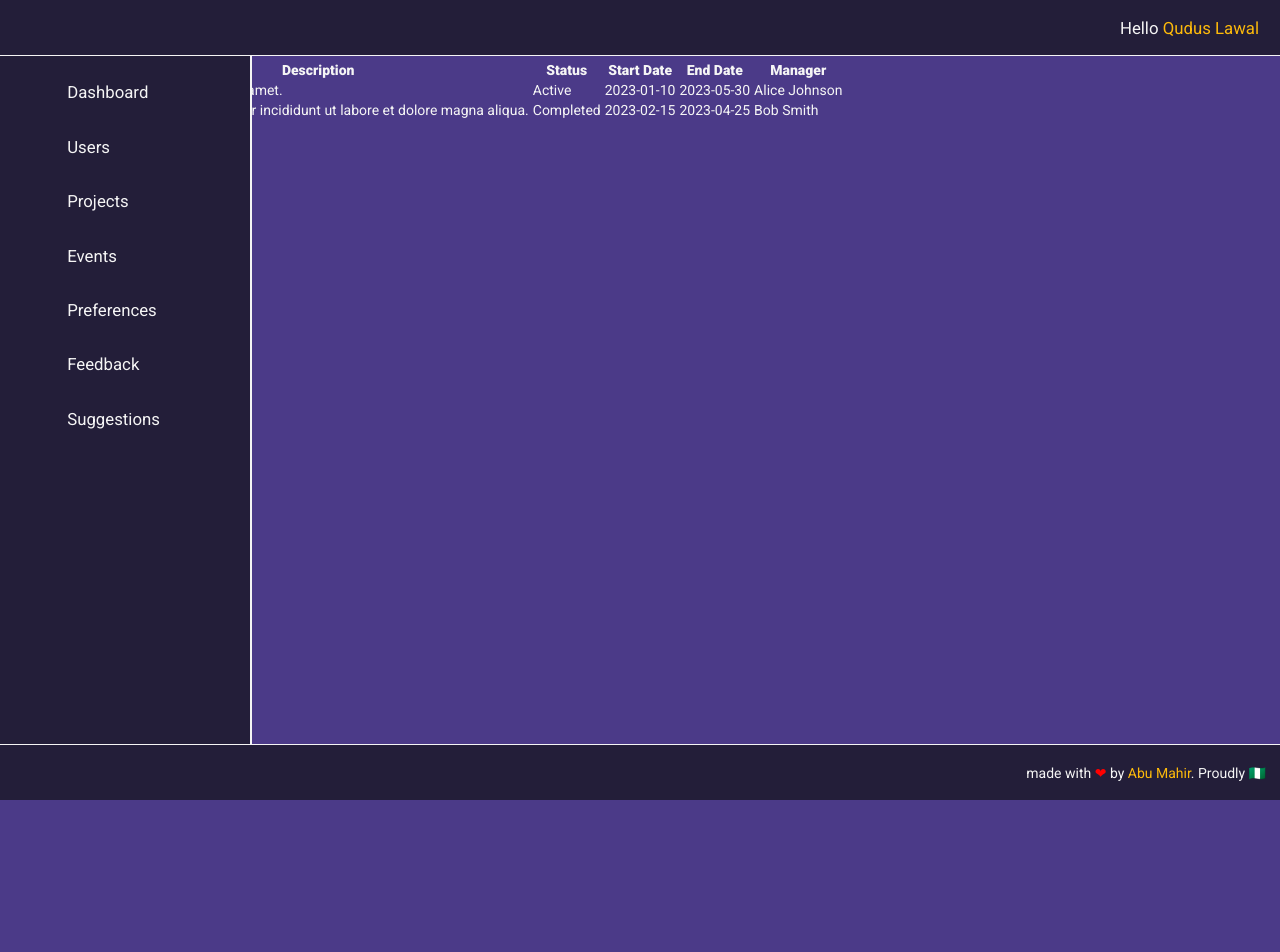
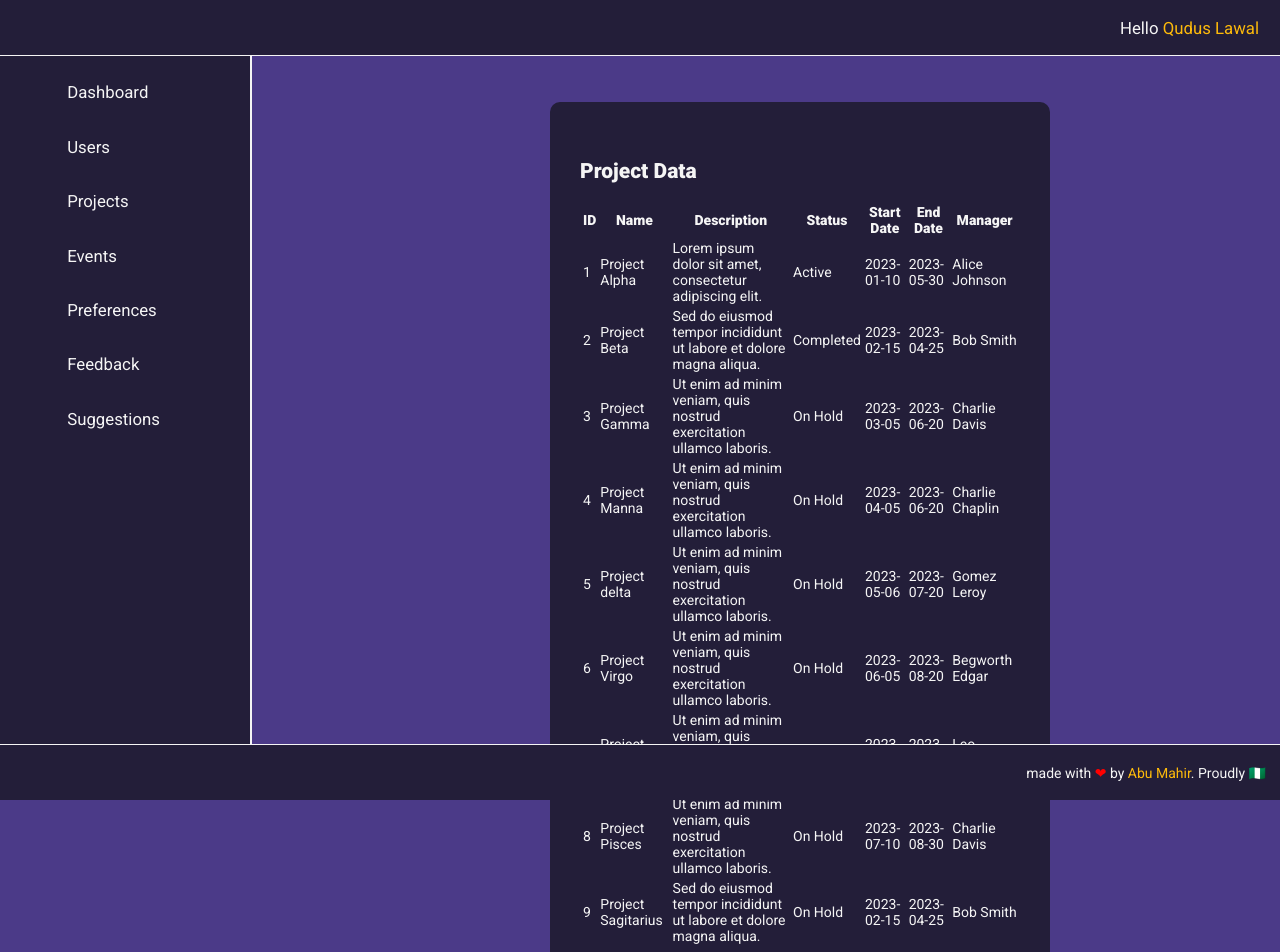
Before and after one commit to AbuMahir980/react-dashboard, a React (Vite) app: page /dashboard/projects in a window 1280 px wide. Shown: the top 952 px of the page. Before the commit the page ends 800 px from the top, so only its background shows below. Built offline with nearby package versions, Linux system fonts and the light colour scheme.

Commit message:
Input data values for project component

```diff
--- a/src/components/Dashboard/Projects.jsx
+++ b/src/components/Dashboard/Projects.jsx
@@ -2,6 +2,7 @@ import Header from "./components/Header";
 import Sidebar from "./components/Sidebar";
 import Footer from "./components/Footer";
 import Userprofile from "./datas/Userprofile";
+import { projectsData } from "./datas/Projects";
 
 const Projects = (props) => {
     const {user} = props
@@ -10,7 +11,8 @@ const Projects = (props) => {
             <div>
                 <Header user={Userprofile}/>
                 <Sidebar />
-                <main>
+                <main className="contents">
+                    <div className="content-min">
                         <h2>Project Data</h2>
 
                         <table>
@@ -29,26 +31,101 @@ const Projects = (props) => {
                             <tbody>
                                 {/* <!-- Replace the content inside the tbody with your dynamic project data --> */}
                                 <tr>
-                                <td>1</td>
-                                <td>Project Alpha</td>
-                                <td>Lorem ipsum dolor sit amet.</td>
-                                <td>Active</td>
-                                <td>2023-01-10</td>
-                                <td>2023-05-30</td>
-                                <td>Alice Johnson</td>
+                                    <td>{projectsData[0].id}</td>
+                                    <td>{projectsData[0].name}</td>
+                                    <td>{projectsData[0].description}</td>
+                                    <td>{projectsData[0].status}</td>
+                                    <td>{projectsData[0].startDate}</td>
+                                    <td>{projectsData[0].endDate}</td>
+                                    <td>{projectsData[0].manager}</td>
+                                </tr>
+
+                                <tr>
+                                    <td>{projectsData[1].id}</td>
+                                    <td>{projectsData[1].name}</td>
+                                    <td>{projectsData[1].description}</td>
+                                    <td>{projectsData[1].status}</td>
+                                    <td>{projectsData[1].startDate}</td>
+                                    <td>{projectsData[1].endDate}</td>
+                                    <td>{projectsData[1].manager}</td>
                                 </tr>
                                 <tr>
-                                <td>2</td>
-                                <td>Project Beta</td>
-                                <td>Sed do eiusmod tempor incididunt ut labore et dolore magna aliqua.</td>
-                                <td>Completed</td>
-                                <td>2023-02-15</td>
-                                <td>2023-04-25</td>
-                                <td>Bob Smith</td>
+                                    <td>{projectsData[2].id}</td>
+                                    <td>{projectsData[2].name}</td>
+                                    <td>{projectsData[2].description}</td>
+                                    <td>{projectsData[2].status}</td>
+                                    <td>{projectsData[2].startDate}</td>
+                                    <td>{projectsData[2].endDate}</td>
+                                    <td>{projectsData[2].manager}</td>
                                 </tr>
+                                <tr>
+                                    <td>{projectsData[3].id}</td>
+                                    <td>{projectsData[3].name}</td>
+                                    <td>{projectsData[3].description}</td>
+                                    <td>{projectsData[3].status}</td>
+                                    <td>{projectsData[3].startDate}</td>
+                                    <td>{projectsData[3].endDate}</td>
+                                    <td>{projectsData[3].manager}</td>
+                                </tr>
+                                <tr>
+                                    <td>{projectsData[4].id}</td>
+                                    <td>{projectsData[4].name}</td>
+                                    <td>{projectsData[4].description}</td>
+                                    <td>{projectsData[4].status}</td>
+                                    <td>{projectsData[4].startDate}</td>
+                                    <td>{projectsData[4].endDate}</td>
+                                    <td>{projectsData[4].manager}</td>
+                                </tr>
+                                <tr>
+                                    <td>{projectsData[5].id}</td>
+                                    <td>{projectsData[5].name}</td>
+                                    <td>{projectsData[5].description}</td>
+                                    <td>{projectsData[5].status}</td>
+                                    <td>{projectsData[5].startDate}</td>
+                                    <td>{projectsData[5].endDate}</td>
+                                    <td>{projectsData[5].manager}</td>
+                                </tr>
+                                <tr>
+                                    <td>{projectsData[6].id}</td>
+                                    <td>{projectsData[6].name}</td>
+                                    <td>{projectsData[6].description}</td>
+                                    <td>{projectsData[6].status}</td>
+                                    <td>{projectsData[6].startDate}</td>
+                                    <td>{projectsData[6].endDate}</td>
+                                    <td>{projectsData[6].manager}</td>
+                                </tr>
+                                <tr>
+                                    <td>{projectsData[7].id}</td>
+                                    <td>{projectsData[7].name}</td>
+                                    <td>{projectsData[7].description}</td>
+                                    <td>{projectsData[7].status}</td>
+                                    <td>{projectsData[7].startDate}</td>
+                                    <td>{projectsData[7].endDate}</td>
+                                    <td>{projectsData[7].manager}</td>
+                                </tr>
+                                <tr>
+                                    <td>{projectsData[8].id}</td>
+                                    <td>{projectsData[8].name}</td>
+                                    <td>{projectsData[8].description}</td>
+                                    <td>{projectsData[8].status}</td>
+                                    <td>{projectsData[8].startDate}</td>
+                                    <td>{projectsData[8].endDate}</td>
+                                    <td>{projectsData[8].manager}</td>
+                                </tr>
+                                {/* <tr>
+                                    {/* <td>{projectsData[9].id}</td>
+                                    <td>{projectsData[9].name}</td>
+                                    <td>{projectsData[9].description}</td>
+                                    <td>{projectsData[9].status}</td>
+                                    <td>{projectsData[9].startDate}</td>
+                                    <td>{projectsData[9].endDate}</td>
+                                    <td>{projectsData[9].manager}</td> */}
+                                {/* </tr> */}
                                 {/* <!-- Add more rows for additional project data --> */}
                             </tbody>
                         </table>
+                    </div>
+
                 </main>
                 <Footer />
             </div>
--- a/src/components/Dashboard/datas/Projects.jsx
+++ b/src/components/Dashboard/datas/Projects.jsx
@@ -1,4 +1,4 @@
-const projectsData = [
+export const projectsData = [
     {
         id: 1,
         name: 'Project Alpha',
@@ -75,7 +75,7 @@ const projectsData = [
         id: 9,
         name: 'Project Sagitarius',
         description: 'Sed do eiusmod tempor incididunt ut labore et dolore magna aliqua.',
-        status: 'Completed',
+        status: 'On Hold',
         startDate: '2023-02-15',
         endDate: '2023-04-25',
         manager: 'Bob Smith',
```
